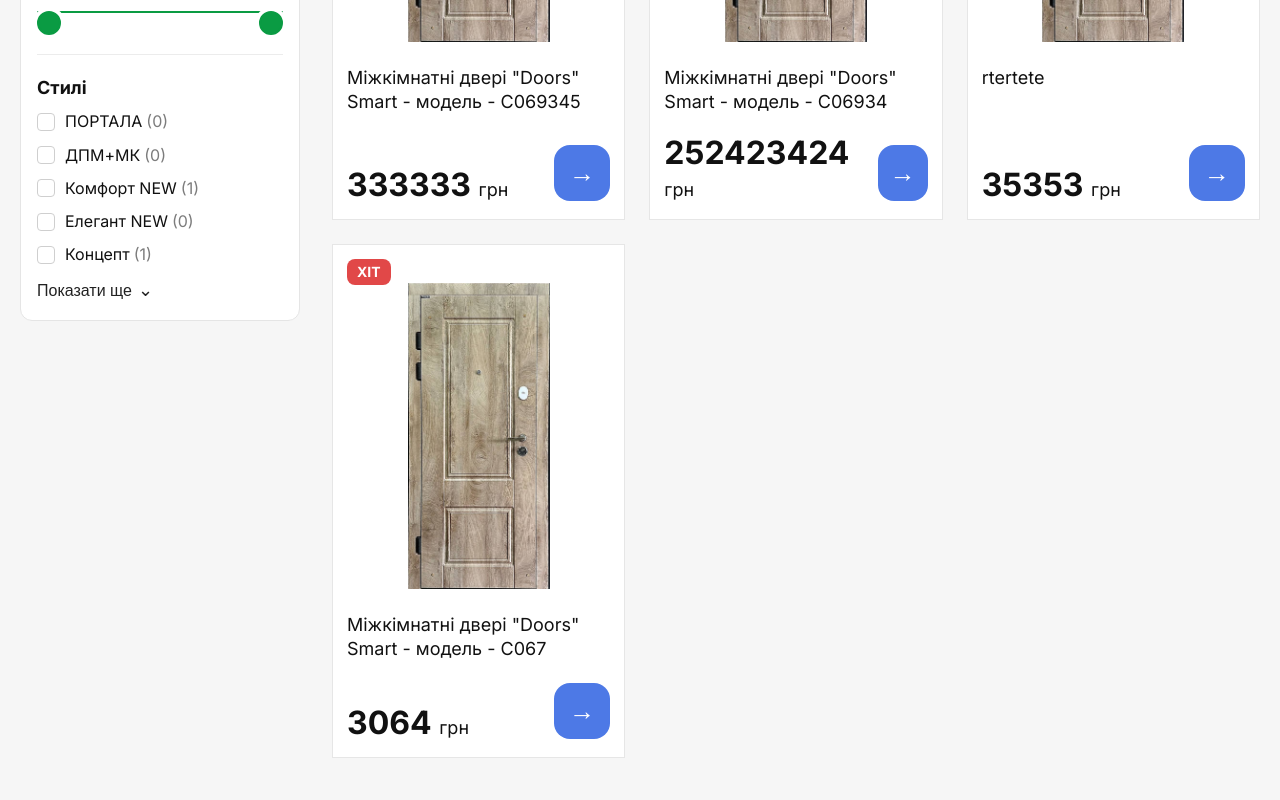
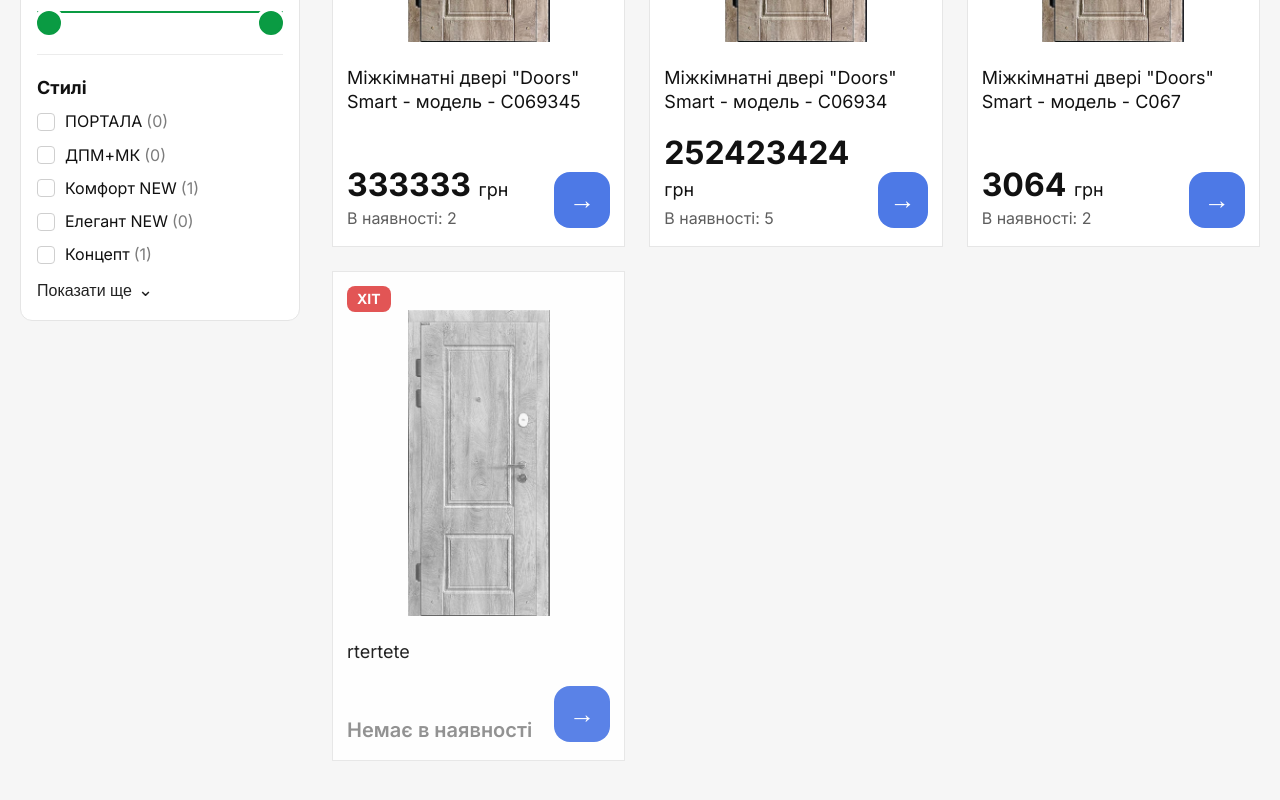
Before and after one commit to Sensei8760/ldk-partner-lviv, a Next.js app: page /catalog in a window 1280 px wide. Shown: the part 520-1320 px from the top of the page. Built offline with nearby package versions, Linux system fonts and the light colour scheme; a web font is replaced by a local one.

Commit message:
add availability to the card

```diff
--- a/app/catalog/page.tsx
+++ b/app/catalog/page.tsx
@@ -157,7 +157,7 @@ export default function CatalogPage() {
   }, [products]);
 
   const filteredProducts = useMemo(() => {
-    return products.filter((product) => {
+    const result = products.filter((product) => {
       const matchesType =
         selectedTypes.length === 0 || selectedTypes.includes(product.type);
 
@@ -177,6 +177,17 @@ export default function CatalogPage() {
       const matchesPrice = product.price >= priceFrom && product.price <= priceTo;
 
       return matchesType && matchesStyle && matchesPrice;
+    });
+
+    return [...result].sort((a, b) => {
+      const aOut = a.stock <= 0 ? 1 : 0;
+      const bOut = b.stock <= 0 ? 1 : 0;
+
+      if (aOut !== bOut) {
+        return aOut - bOut;
+      }
+
+      return 0;
     });
   }, [products, selectedTypes, selectedStyles, priceFrom, priceTo]);
 
@@ -437,6 +448,7 @@ export default function CatalogPage() {
                     title={product.title}
                     price={product.price}
                     image={product.image}
+                    stock={product.stock}
                     isHit={product.isHit}
                   />
                 ))}
--- a/components/catalogCard/CatalogCard.module.css
+++ b/components/catalogCard/CatalogCard.module.css
@@ -7,6 +7,10 @@
     display: flex;
     flex-direction: column;
     min-height: 100%;
+}
+
+.cardOutOfStock {
+    opacity: 0.92;
 }
 
 .badge {
@@ -36,6 +40,12 @@
 
 .image {
     object-fit: contain;
+    transition: filter 0.2s ease, opacity 0.2s ease;
+}
+
+.imageOutOfStock {
+    filter: grayscale(100%);
+    opacity: 0.7;
 }
 
 .content {
@@ -65,6 +75,12 @@
     gap: 16px;
 }
 
+.meta {
+    display: flex;
+    flex-direction: column;
+    gap: 8px;
+}
+
 .price {
     margin: 0;
     font-size: 32px;
@@ -76,6 +92,21 @@
 .price span {
     font-size: 18px;
     font-weight: 400;
+}
+
+.stock {
+    margin: 0;
+    font-size: 16px;
+    line-height: 1.2;
+    color: #5e5e5e;
+}
+
+.outOfStock {
+    margin: 0;
+    font-size: 20px;
+    font-weight: 600;
+    line-height: 1.2;
+    color: #8a8a8a;
 }
 
 .cartButton {
--- a/components/catalogCard/CatalogCard.tsx
+++ b/components/catalogCard/CatalogCard.tsx
@@ -7,6 +7,7 @@ type CatalogCardProps = {
   title: string;
   price: number;
   image: string;
+  stock: number;
   isHit?: boolean;
 };
 
@@ -15,10 +16,13 @@ export default function CatalogCard({
   title,
   price,
   image,
+  stock,
   isHit = false,
 }: CatalogCardProps) {
+  const isOutOfStock = stock <= 0;
+
   return (
-    <article className={styles.card}>
+    <article className={`${styles.card} ${isOutOfStock ? styles.cardOutOfStock : ''}`}>
       {isHit && <span className={styles.badge}>ХІТ</span>}
 
       <Link href={`/catalog/${id}`} className={styles.imageLink}>
@@ -27,7 +31,7 @@ export default function CatalogCard({
             src={image}
             alt={title}
             fill
-            className={styles.image}
+            className={`${styles.image} ${isOutOfStock ? styles.imageOutOfStock : ''}`}
             sizes="(max-width: 768px) 100vw, 212px"
           />
         </div>
@@ -39,9 +43,18 @@ export default function CatalogCard({
         </Link>
 
         <div className={styles.bottom}>
-          <p className={styles.price}>
-            {price} <span>грн</span>
-          </p>
+          <div className={styles.meta}>
+            {isOutOfStock ? (
+              <p className={styles.outOfStock}>Немає в наявності</p>
+            ) : (
+              <>
+                <p className={styles.price}>
+                  {price} <span>грн</span>
+                </p>
+                <p className={styles.stock}>В наявності: {stock}</p>
+              </>
+            )}
+          </div>
 
           <Link
             href={`/catalog/${id}`}
--- a/data/products.json
+++ b/data/products.json
@@ -97,7 +97,7 @@
       "Модерн",
       "ТРІО ЛАЙТ"
     ],
-    "stock": 5,
+    "stock": 0,
     "isHit": true,
     "characteristics": []
   },
```
